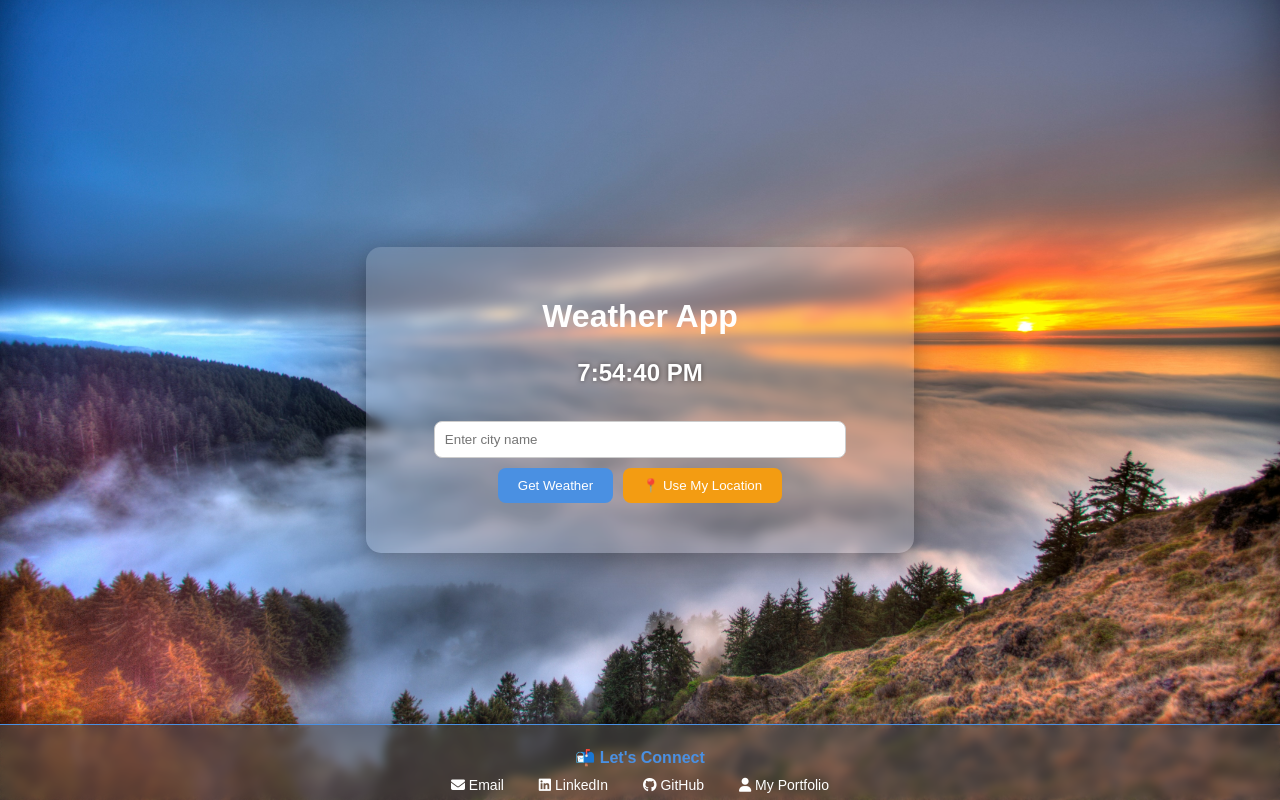
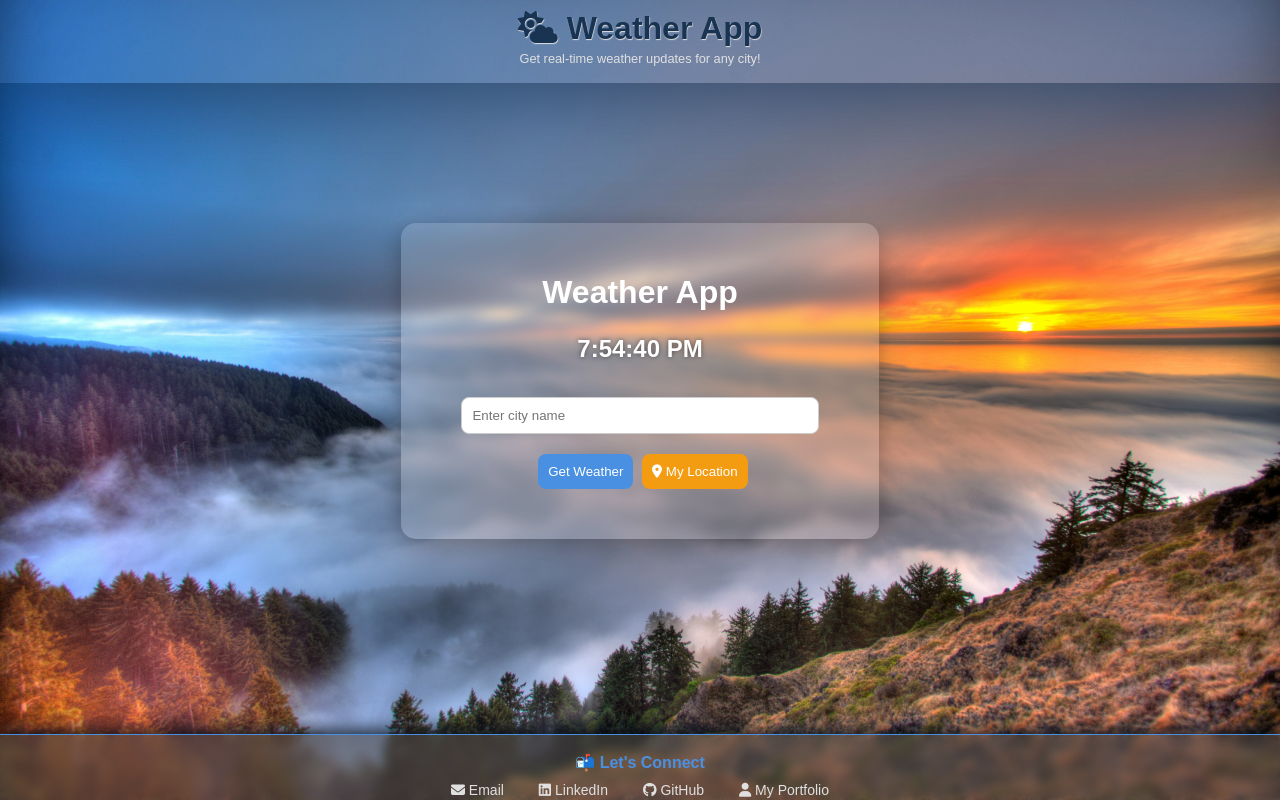
Before and after one commit to shawez-04/Weather-App, a plain HTML site: page index.html in a window 1280 px wide. Drawn offline with Linux system fonts and the light colour scheme.

Commit message:
Add Header and improve bugs

```diff
--- a/index.html
+++ b/index.html
@@ -8,15 +8,21 @@
   <link rel="stylesheet" href="style.css" />
 </head>
 <body>
+<header class="main-header">
+  <h1><i class="fa-solid fa-cloud-sun"></i> Weather App</h1>
+  <p class="tagline">Get real-time weather updates for any city!</p>
+</header>
+<div class="main-content">
   <div class="weather-container">
     <h1>Weather App</h1>
     <div id="clock"></div>
     <input type="text" id="cityInput" placeholder="Enter city name" />
-    <button onclick="getWeather()">Get Weather</button>
-     <button id="locationBtn">📍 Use My Location</button> <div id="weatherResult" class="weather-result"></div>
+      <button onclick="getWeather()">Get Weather</button>
+      <button id="locationBtn"> <i class="fa-solid fa-location-dot"></i> My Location</button>
+    <div id="weatherResult" class="weather-result"></div>
   </div>
-
- <footer id="footer">
+</div>
+<footer id="footer">
   <div class="footer-container">
     <p class="footer-title">📬 Let's Connect</p>
     <div class="footer-links">
--- a/style.css
+++ b/style.css
@@ -5,14 +5,45 @@ body {
   background-position: center center;
   background-attachment: fixed;
   background-size: cover;
-  display: flex;
-  justify-content: center;
-  align-items: center;
   height: 100vh;
   margin: 0;
 }
 
+.main-header {
+  width: 100%;
+  text-align: center;
+  top: 0;
+  padding: 10px 0 4px 0;
+  background: rgba(153, 176, 202, 0.15);
+  box-shadow: 0px -2px 100px #193452;
+  color: #fff;
+  font-family: Arial, sans-serif;
+  margin-bottom: 12px;
+}
+
+.main-header h1 {
+  font-size: 2em;
+  text-shadow: #e0e0e0 0.5px 0.5px 1px;
+  margin: 0;
+  color: #193452;
+}
+
+.main-header .tagline {
+  font-size: 0.8em;
+  color: #e0e0e0;
+  margin-top: 4px;
+}
+
+/*for centering the content*/
+.main-content {
+  display: flex;
+
+  justify-content: center;
+  align-items: center;
+  width: 100%;
+}
 .weather-container {
+  margin: 10%;
   background: rgba(255, 255, 255, 0.15);
   backdrop-filter: blur(5px);
   border-radius: 15px;
@@ -32,8 +63,8 @@ input {
 }
 
 button {
-  padding: 10px 20px;
-  margin-top: 10px;
+  padding: 10px;
+  margin: 20px 0px 0px 5px;
   background-color: #4a90e2;
   color: white;
   border: none;
@@ -42,6 +73,7 @@ button {
 }
 
 button:hover {
+  transform: scale(1.01);
   background-color: #357ab7;
 }
 
@@ -60,14 +92,7 @@ button:hover {
 
 
 #locationBtn {
-  padding: 10px 20px;
-  margin-top: 10px;
-  margin-left: 5px;
   background-color: #f39c12;
-  color: white;
-  border: none;
-  border-radius: 8px;
-  cursor: pointer;
 }
 
 #locationBtn:hover {
@@ -77,15 +102,17 @@ button:hover {
 #footer{
   width: 100%;
   color: white;
-  padding: 7px 0;
+  padding: 2px 0;
   text-align: center;
   border-top: 1px solid #4a90e2;
   font-family: Arial, sans-serif;
+  font-size: 0.8em;
+  color: #e0e0e0;
   position: fixed;
   bottom: 0;
   left: 0;
   z-index: 10;
-  box-shadow: 0 -4px 20px rgba(0, 0, 0, 0.5);
+ box-shadow: 0px -4px 20px #08111b;
   background: rgba(66, 65, 65, 0.65);
   backdrop-filter: blur(5px);
 
@@ -99,7 +126,7 @@ button:hover {
 }
 
 .footer-title {
-  font-weight: 700;
+  font-weight: 600;
   font-size: 16px;
   margin-bottom: 5px;
   color: #4a90e2;
@@ -116,7 +143,6 @@ button:hover {
   color: inherit;
   text-decoration: none;
   font-size: 14px;
-  font-weight: 400;
   transition: all 0.3s ease;
 }
 
@@ -132,7 +158,7 @@ button:hover {
     gap: 17px;
   }
   .footer-links a {
-    font-size: 13px;
+        font-size: 12px;
 
   }
 }
```
